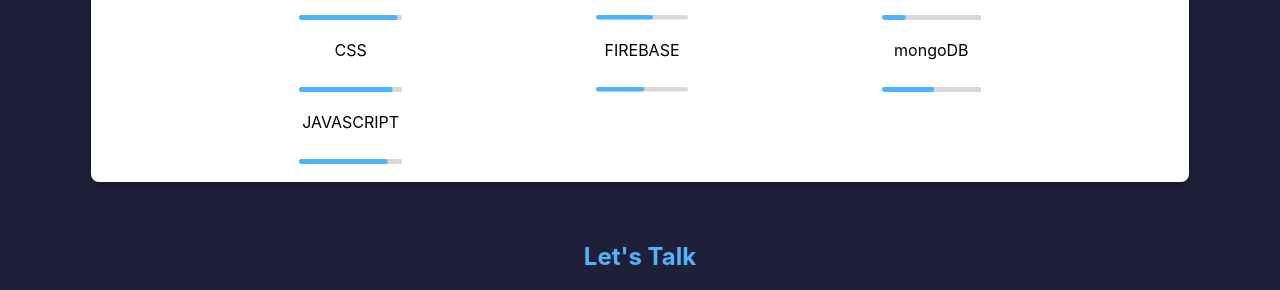
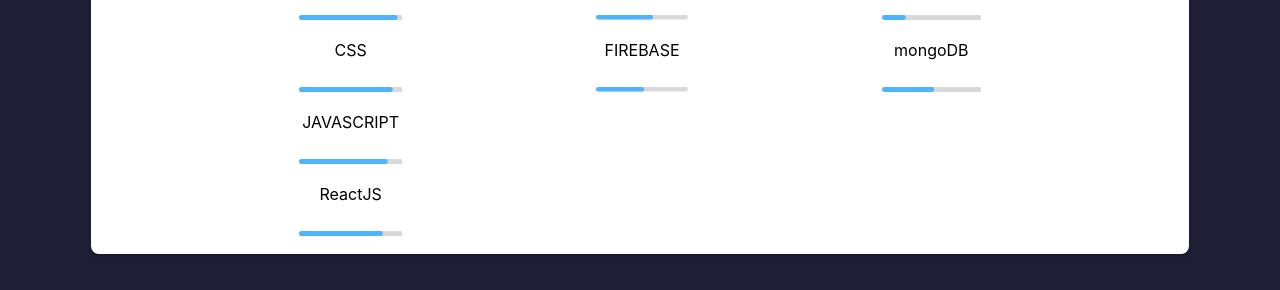
Before and after one commit to tutich/my-port, a React (Create React App) app in the folder frontend/: page / in a window 1280 px wide. Shown: the part 974-1264 px from the top of the page. Built offline with nearby package versions, Linux system fonts and the light colour scheme.

Commit message:
skills  data

```diff
--- a/frontend/src/pages/Skills.jsx
+++ b/frontend/src/pages/Skills.jsx
@@ -18,6 +18,10 @@
                 skillName : 'JAVASCRIPT',
                 percentage : '85',
             },
+            {
+                skillName : 'ReactJS',
+                percentage : '80',
+            }
         ],
      },
 
```
